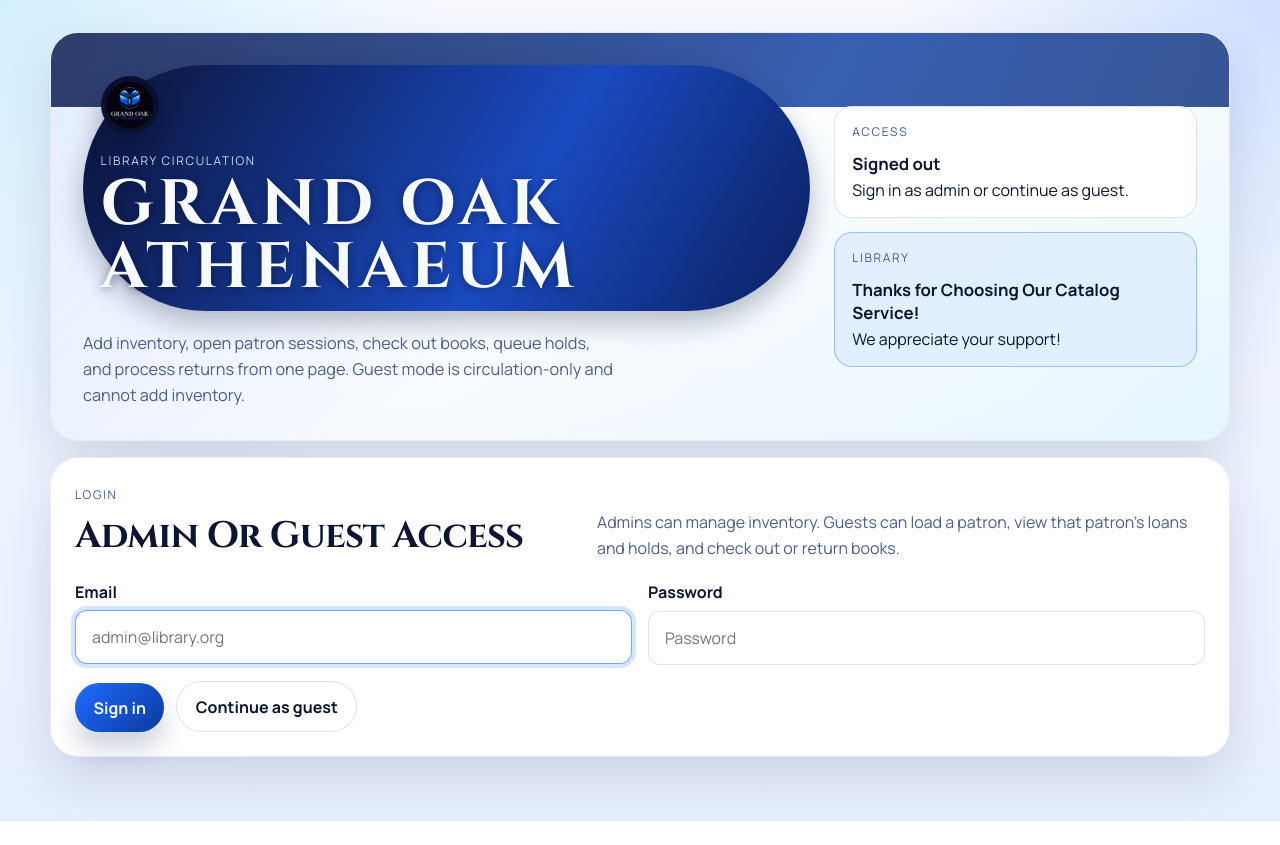
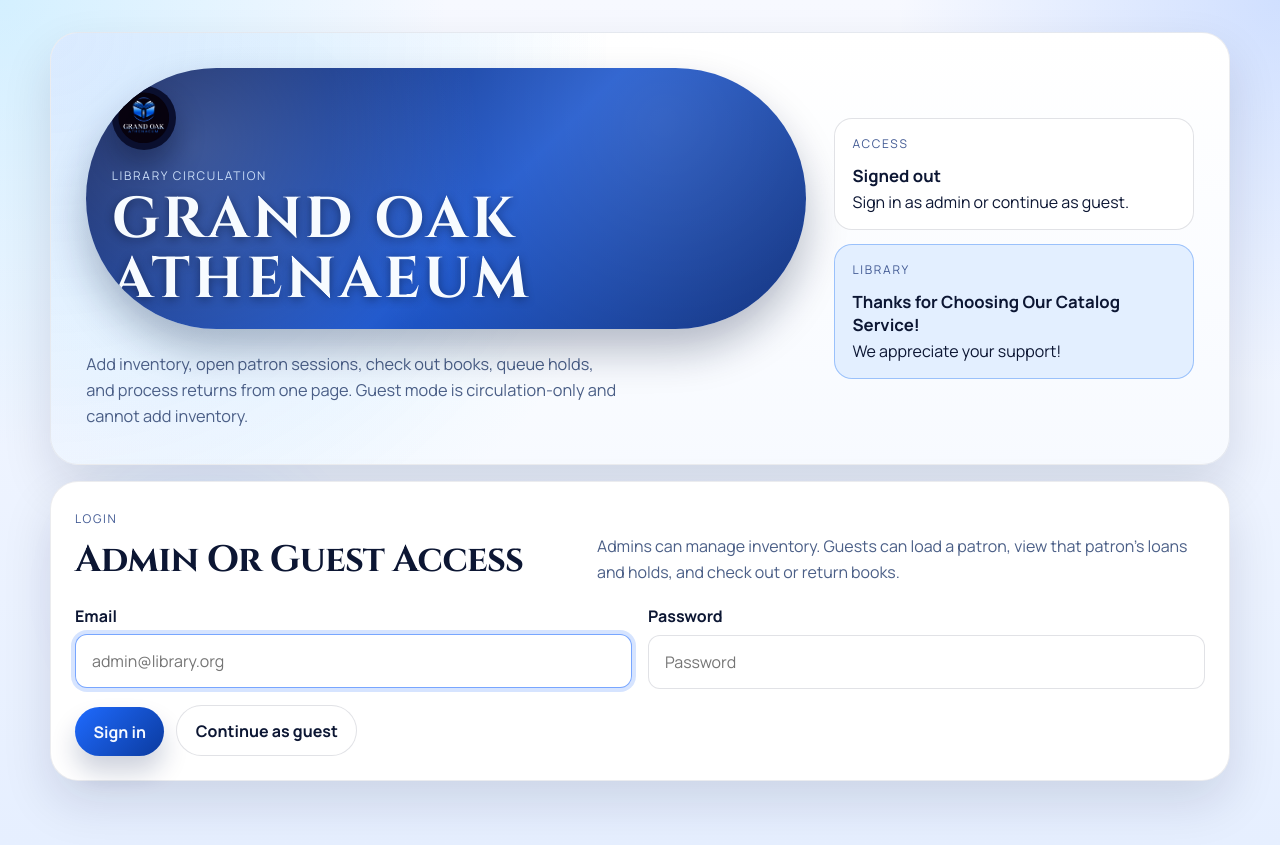
Before and after one commit to sachaavogel/library-circulation, a website with bundled scripts: page index.html in a window 1280 px wide. Before the commit the page ends 821 px from the top, so only its background shows below. Built offline with nearby package versions, Linux system fonts and the light colour scheme; no server answers.

Commit message:
Refine hero layout and improve title contrast

```diff
--- a/index.html
+++ b/index.html
@@ -34,6 +34,7 @@
 
       <header class="panel hero reveal">
         <div class="hero-copy">
+          <div class="hero-title-card">
             <div class="brand-row">
               <img
                 class="brand-mark"
@@ -43,6 +44,7 @@
               <div class="brand-copy">
                 <p class="eyebrow">Library circulation</p>
                 <h1>Grand Oak Athenaeum</h1>
+              </div>
             </div>
           </div>
           <p class="hero-text">
--- a/library-catalog.css
+++ b/library-catalog.css
@@ -117,10 +117,10 @@ code {
 
 .hero {
   display: grid;
-  gap: 1.5rem;
+  gap: 1.75rem;
   align-items: center;
   grid-template-columns: minmax(0, 2fr) minmax(280px, 1fr);
-  padding: 2rem;
+  padding: 2.2rem;
   overflow: hidden;
   background: linear-gradient(
     180deg,
@@ -129,26 +129,13 @@ code {
   );
 }
 
-.hero::before {
-  content: "";
-  position: absolute;
-  top: 0;
-  left: 0;
-  right: -20%;
-  height: 4.6rem;
-  background: linear-gradient(120deg, #0a1339 0%, #1541a5 55%, #0b205f 100%);
-  border-bottom-right-radius: 140px;
-  opacity: 0.85;
-  z-index: 0;
-}
-
 .hero::after {
   content: "";
   position: absolute;
   inset: 0;
   background:
-    linear-gradient(135deg, rgba(31, 107, 255, 0.12), transparent 45%),
-    linear-gradient(315deg, rgba(107, 212, 255, 0.12), transparent 52%);
+    radial-gradient(circle at top left, rgba(31, 107, 255, 0.12), transparent 45%),
+    radial-gradient(circle at 15% 30%, rgba(107, 212, 255, 0.16), transparent 38%);
   pointer-events: none;
 }
 
@@ -160,7 +147,30 @@ code {
 
 .hero-copy {
   display: grid;
-  gap: 1.2rem;
+  gap: 1.4rem;
+  align-items: start;
+}
+
+.hero-title-card {
+  position: relative;
+  display: inline-flex;
+  width: fit-content;
+  max-width: 100%;
+  padding: 1.1rem 1.6rem;
+  border-radius: 999px;
+  background: linear-gradient(135deg, #0b1c56 0%, #1e57cc 55%, #0b2c7a 100%);
+  box-shadow: 0 22px 40px rgba(7, 20, 58, 0.28);
+  overflow: hidden;
+}
+
+.hero-title-card::after {
+  content: "";
+  position: absolute;
+  inset: 0;
+  background:
+    radial-gradient(circle at 15% 30%, rgba(255, 255, 255, 0.18), transparent 45%),
+    radial-gradient(circle at 80% 20%, rgba(255, 255, 255, 0.12), transparent 55%);
+  pointer-events: none;
 }
 
 .brand-row {
@@ -168,20 +178,18 @@ code {
   flex-wrap: wrap;
   gap: 1.1rem;
   align-items: center;
-  padding: 0.7rem 1.1rem;
-  border-radius: 999px;
   color: #f6f9ff;
-  background: linear-gradient(120deg, #0b1236 0%, #1a4ac0 60%, #0b1f5f 100%);
-  box-shadow: 0 12px 28px rgba(8, 18, 50, 0.28);
+  position: relative;
+  z-index: 1;
 }
 
 .brand-mark {
-  width: 58px;
-  height: 58px;
+  width: 64px;
+  height: 64px;
   border-radius: 999px;
   background: #0a0f2e;
-  padding: 0.35rem;
-  box-shadow: 0 14px 26px rgba(6, 12, 34, 0.3);
+  padding: 0.4rem;
+  box-shadow: 0 16px 28px rgba(6, 12, 34, 0.35);
 }
 
 .brand-copy {
@@ -197,9 +205,14 @@ code {
 .brand-copy h1 {
   color: #f7fbff;
   text-transform: uppercase;
-  letter-spacing: 0.08em;
+  letter-spacing: 0.06em;
   max-width: none;
   text-shadow: 0 2px 10px rgba(7, 12, 32, 0.45);
+}
+
+.hero-title-card h1 {
+  font-size: clamp(2.2rem, 4.6vw, 3.6rem);
+  line-height: 1.05;
 }
 
 .eyebrow,
@@ -716,7 +729,17 @@ h4 {
     grid-template-columns: 1fr;
   }
 
+  .hero-title-card {
+    border-radius: 28px;
+    padding: 1.1rem;
+  }
+
   .brand-row {
-    border-radius: 20px;
+    gap: 0.85rem;
+  }
+
+  .brand-mark {
+    width: 54px;
+    height: 54px;
   }
 }
```
Lines whose indentation alone changed are shown as unchanged.
